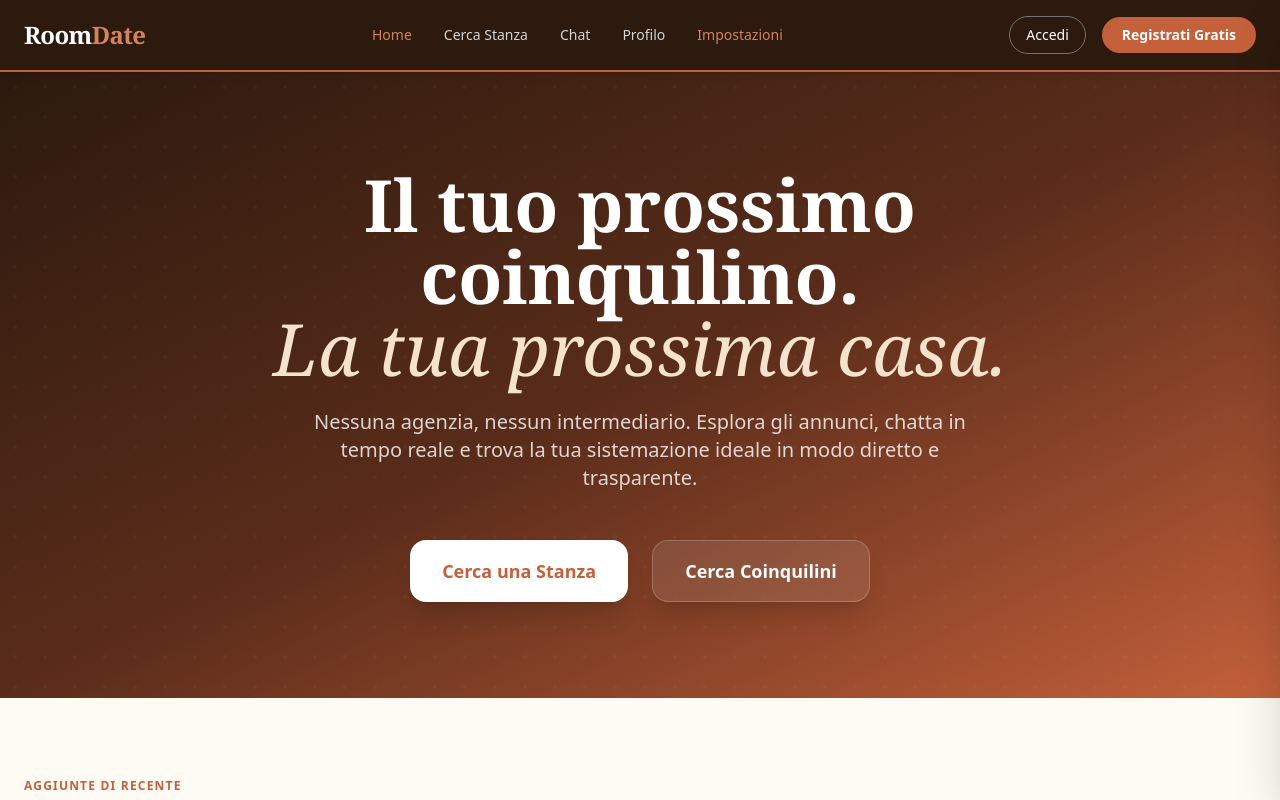
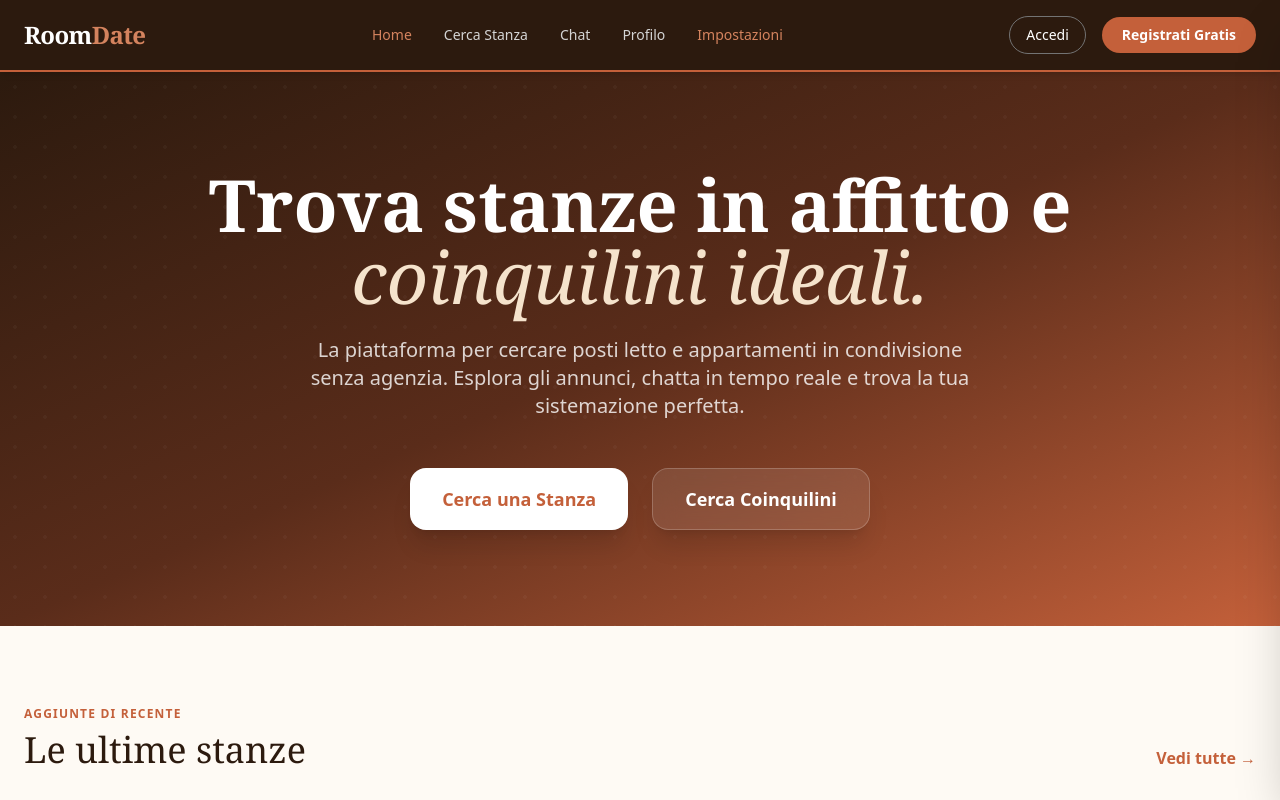
Before and after one commit to yeddaTech/roomdate, a React (Vite) app: page / in a window 1280 px wide. Shown: the top 800 px of the page. Built offline with nearby package versions, Linux system fonts and the light colour scheme; no server answers; a web font is replaced by a local one.

Commit message:
seo perfezionata 2.0

```diff
--- a/src/pages/Home.jsx
+++ b/src/pages/Home.jsx
@@ -103,26 +103,30 @@ export default function Home() {
       </div>
       {isMenuOpen && <div className="fixed inset-0 bg-black/60 backdrop-blur-sm z-[999] md:hidden" onClick={() => setIsMenuOpen(false)}></div>}
 
-      {/* --- HERO 100% FUNZIONALE (Senza dati fake) --- */}
+      {/* --- HERO OTTMIZZATA PER SEO E AIO --- */}
       <section className="bg-gradient-to-br from-[#2C1A0E] via-[#5A2C1A] to-[#C4603A] text-white py-24 px-6 text-center animate-fade-in-up relative overflow-hidden">
         {/* Pattern di sfondo sottile */}
         <div className="absolute inset-0 opacity-[0.03]" style={{ backgroundImage: 'radial-gradient(circle, white 2px, transparent 2px)', backgroundSize: '30px 30px' }}></div>
 
         <div className="max-w-4xl mx-auto relative z-10">
+
+          {/* MODIFICA 1: H1 descrittivo con parole chiave vere */}
           <h1 className="font-serif text-5xl md:text-7xl font-bold leading-tight mb-6">
-            Il tuo prossimo coinquilino.<br/><em className="text-[#F5E3CC] font-light">La tua prossima casa.</em>
+            Trova stanze in affitto e <br/><em className="text-[#F5E3CC] font-light">coinquilini ideali.</em>
           </h1>
+
+          {/* MODIFICA 2: Paragrafo che spiega esattamente all'AI cosa fa l'app */}
           <p className="text-white/80 text-lg md:text-xl mb-12 max-w-2xl mx-auto font-light leading-relaxed">
-            Nessuna agenzia, nessun intermediario. Esplora gli annunci, chatta in tempo reale e trova la tua sistemazione ideale in modo diretto e trasparente.
+            La piattaforma per cercare posti letto e appartamenti in condivisione senza agenzia. Esplora gli annunci, chatta in tempo reale e trova la tua sistemazione perfetta.
           </p>
 
-          {/* Doppia CTA Funzionale */}
+          {/* Doppia CTA Funzionale (RESTANO UGUALI) */}
           <div className="flex flex-col sm:flex-row justify-center gap-4 sm:gap-6">
             <Link to="/ricerca?intent=stanza" className="bg-white text-[#C4603A] px-8 py-4 rounded-2xl text-lg font-bold hover:bg-[#F5E3CC] hover:-translate-y-1 transition-all shadow-xl flex items-center justify-center gap-3">
-               Cerca una Stanza
+              Cerca una Stanza
             </Link>
             <Link to="/ricerca?intent=coinquilino" className="bg-white/10 backdrop-blur-md border border-white/20 text-white px-8 py-4 rounded-2xl text-lg font-bold hover:bg-white/20 hover:-translate-y-1 transition-all shadow-xl flex items-center justify-center gap-3">
-               Cerca Coinquilini
+              Cerca Coinquilini
             </Link>
           </div>
         </div>
```
